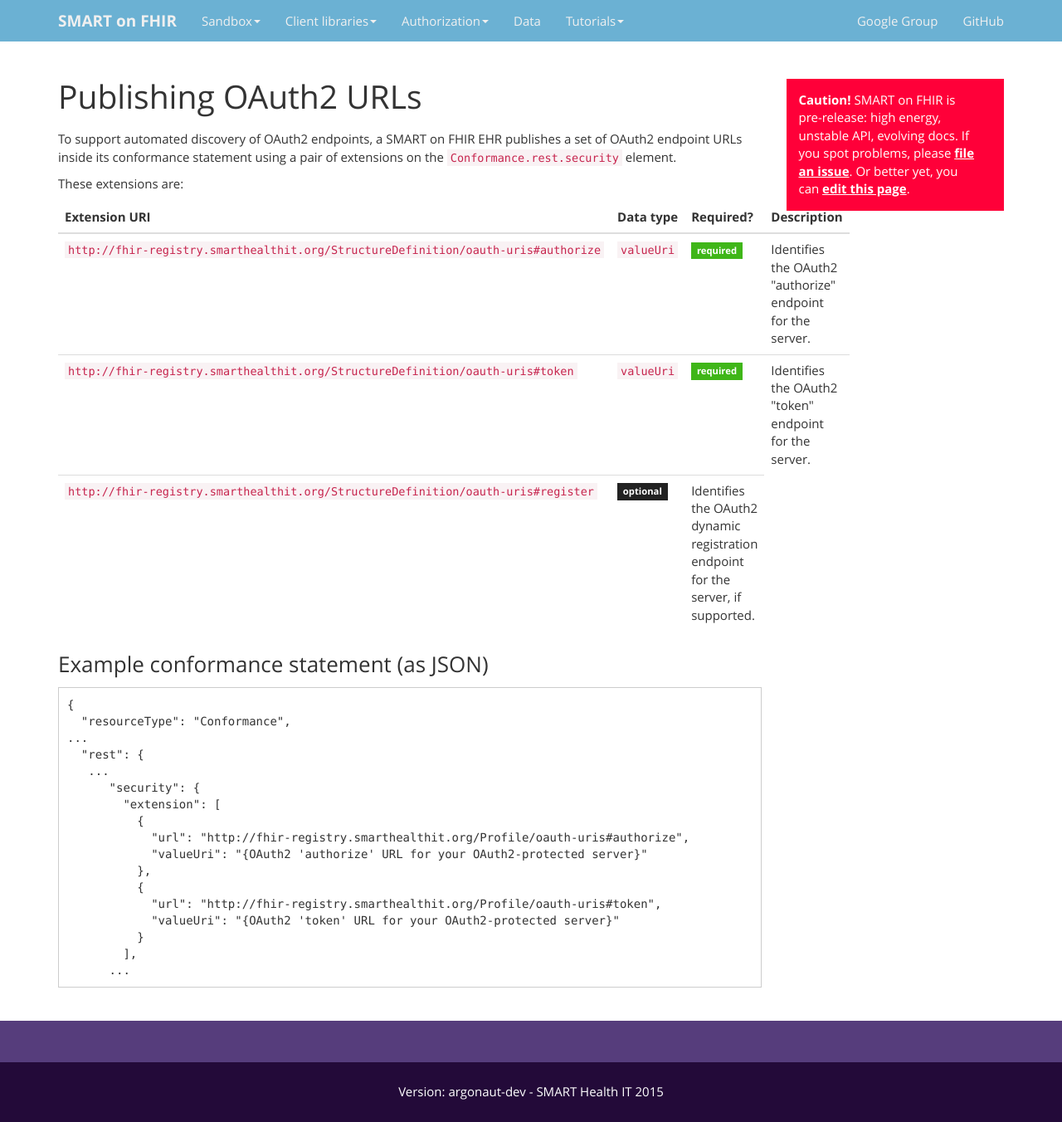
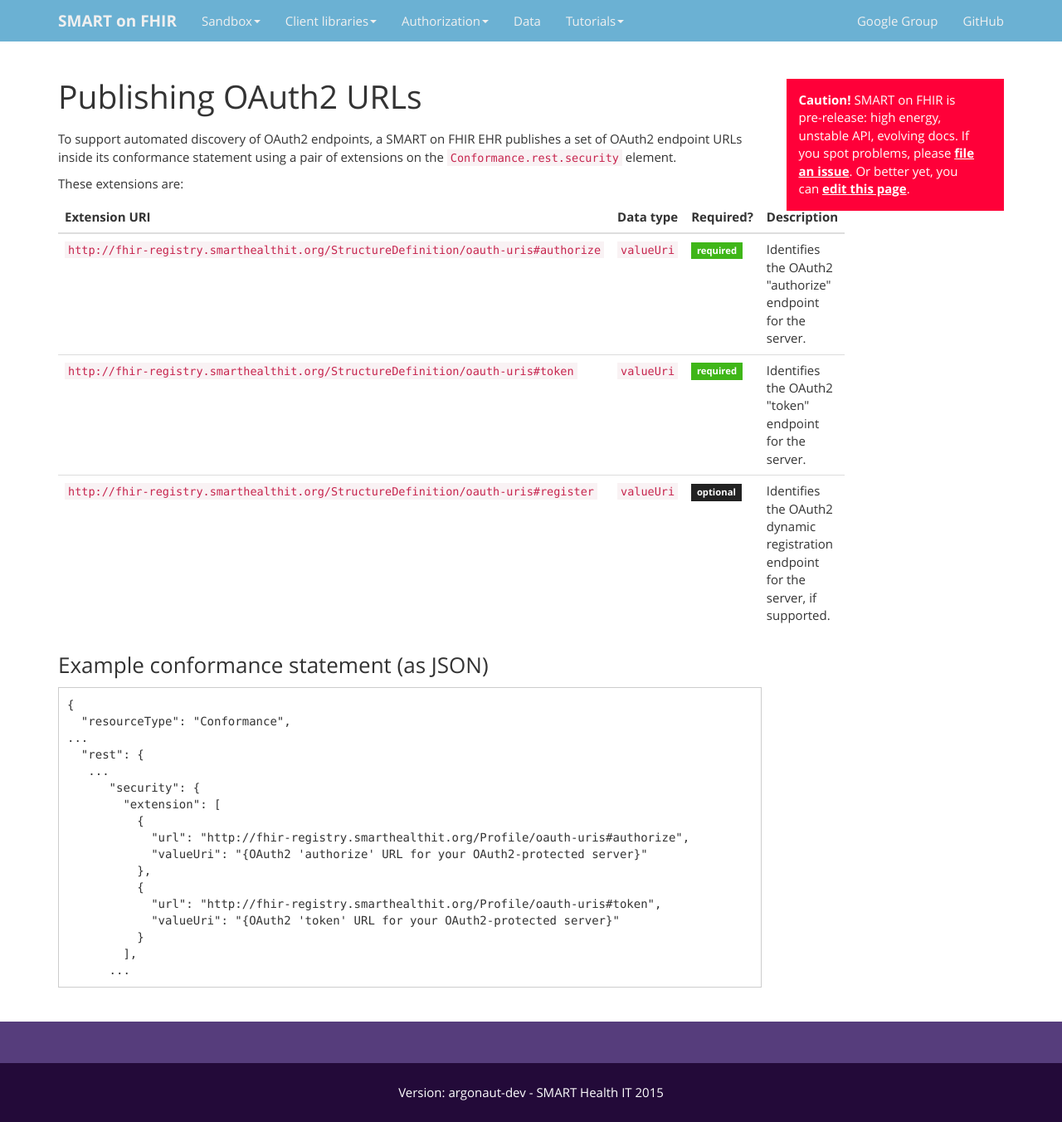
Before and after one commit to smart-on-fhir/smart-on-fhir.github.io, a Jekyll site: the page built from authorization/conformance-statement/index.md, in a window 1280 px wide. Shown: the whole page at 83% size. Built offline with Jekyll 4.4.1, drawn with Linux system fonts in a browser that asks for light colours; Markdown is read by kramdown in place of the engine named in the settings.

Commit message:
Fix table for parameters

```diff
--- a/authorization/conformance-statement/index.md
+++ b/authorization/conformance-statement/index.md
@@ -35,6 +35,7 @@
     </tr>
     <tr>
       <td><code>http://fhir-registry.smarthealthit.org/StructureDefinition/oauth-uris#register</code></td>
+      <td><code>valueUri</code></td>
       <td><span class="label label-default">optional</span></td>
       <td>
 Identifies the OAuth2 dynamic registration endpoint for the server, if supported.
```
